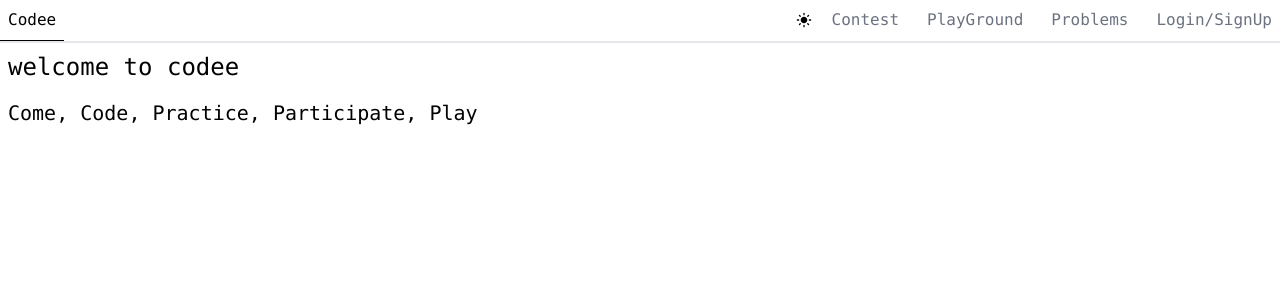
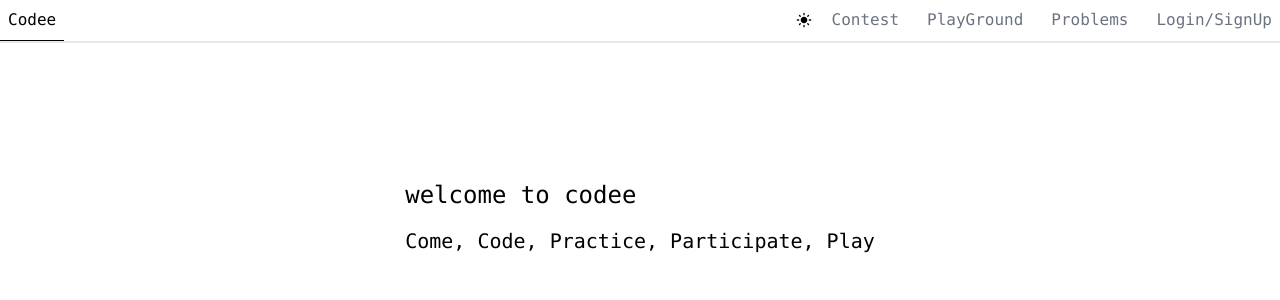
Before and after one commit to raghav369r/online-code, a React (Vite) app: page / in a window 1280 px wide. Shown: the top 300 px of the page. Built offline with nearby package versions, Linux system fonts and the light colour scheme.

Commit message:
first deployment

```diff
--- a/index.js
+++ b/index.js
@@ -6,3 +6,6 @@ import App from "./src/Components/App";
 const root=ReactDOM.createRoot(document.getElementById("main"));
 
 root.render(<App/>);
+
+// Project Console: https://console.firebase.google.com/project/codee-pract/overview
+// Hosting URL: https://codee-pract.web.app
--- a/package.json
+++ b/package.json
@@ -13,16 +13,15 @@
     "@monaco-editor/react": "^4.6.0",
     "@reduxjs/toolkit": "^2.2.1",
     "axios": "^1.6.7",
-    "bootstrap": "^5.3.2",
     "codemirror": "^5.65.16",
+    "firebase": "^10.9.0",
     "jwt-decode": "^4.0.0",
     "react": "^18.2.0",
     "react-dom": "^18.2.0",
     "react-icons": "^5.0.1",
     "react-redux": "^9.1.0",
     "react-router-dom": "^6.22.2",
-    "react-split": "^2.0.14",
-    "split.js": "^1.6.5"
+    "react-split": "^2.0.14"
   },
   "devDependencies": {
     "buffer": "^6.0.3",
--- a/src/Components/Home.js
+++ b/src/Components/Home.js
@@ -3,9 +3,13 @@ function Home() {
   return (
     <div className="">
       <Header />
-      <div className="">
-        <h1 className="text-2xl p-2">welcome to codee</h1>
-        <h2 className="text-xl p-2">Come, Code, Practice, Participate, Play</h2>
+      <div className="flex w-full justify-center my-auto mt-[10%]">
+        <div>
+          <h1 className="text-2xl p-2">welcome to codee</h1>
+          <h2 className="text-xl p-2">
+            Come, Code, Practice, Participate, Play
+          </h2>
+        </div>
       </div>
     </div>
   );
--- a/src/Components/Signup.js
+++ b/src/Components/Signup.js
@@ -56,7 +56,7 @@ function Signup() {
     <>
       <Header />
       <div className="flex justify-center h-[90vh] align-middle">
-        <form className="my-auto p-4 h-96 flex flex-col bg-gray-200 md:w-1/3 rounded-md">
+        <form className="w-full my-auto p-4 h-96 flex flex-col bg-gray-200 md:w-1/3 rounded-md">
           <h1 className="text-2xl mt-5 flex justify-center font-bold">
             Sign Up
           </h1>
```
Also changed, not shown: colors.txt, 2 other files (tests, documents, lock files or other folders).
